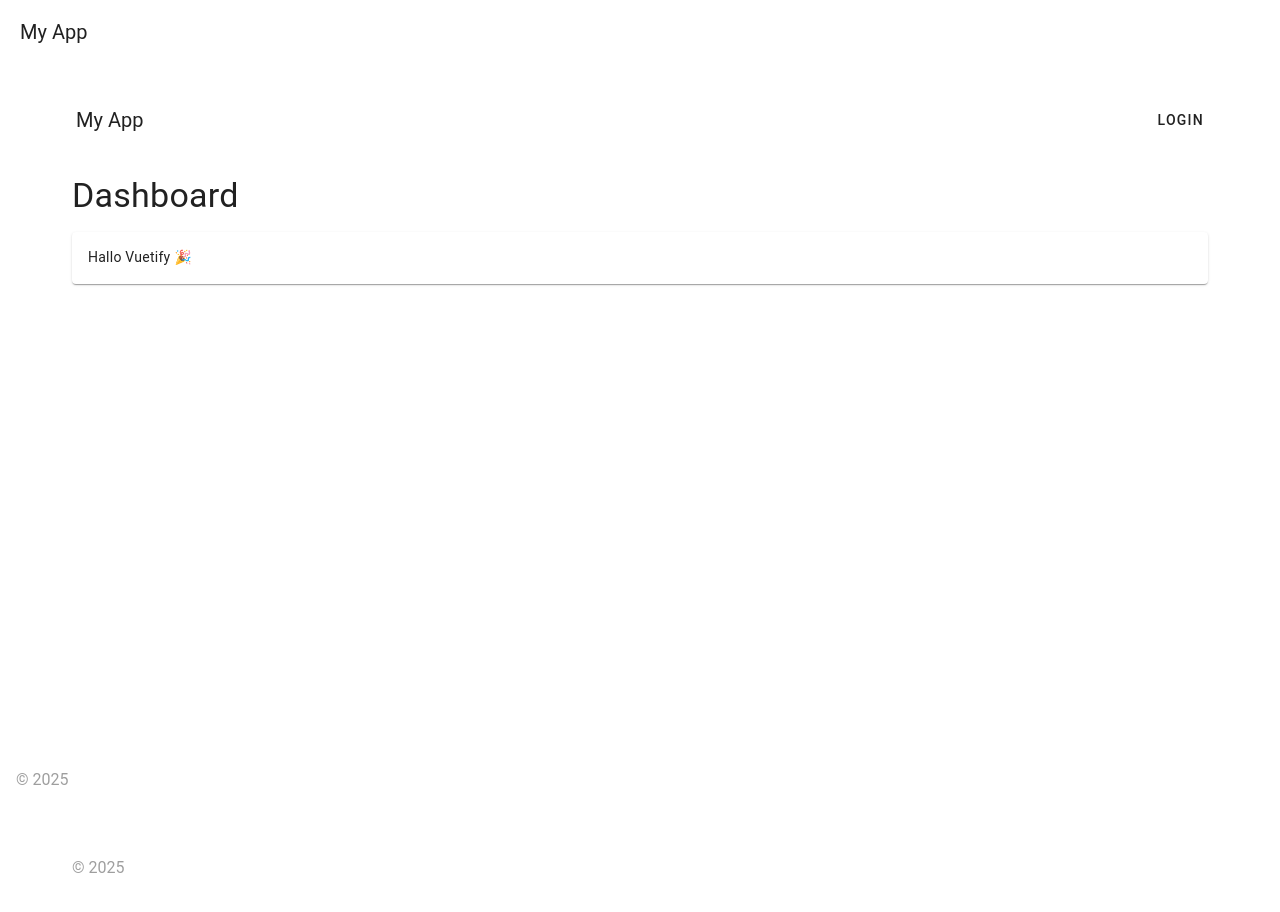
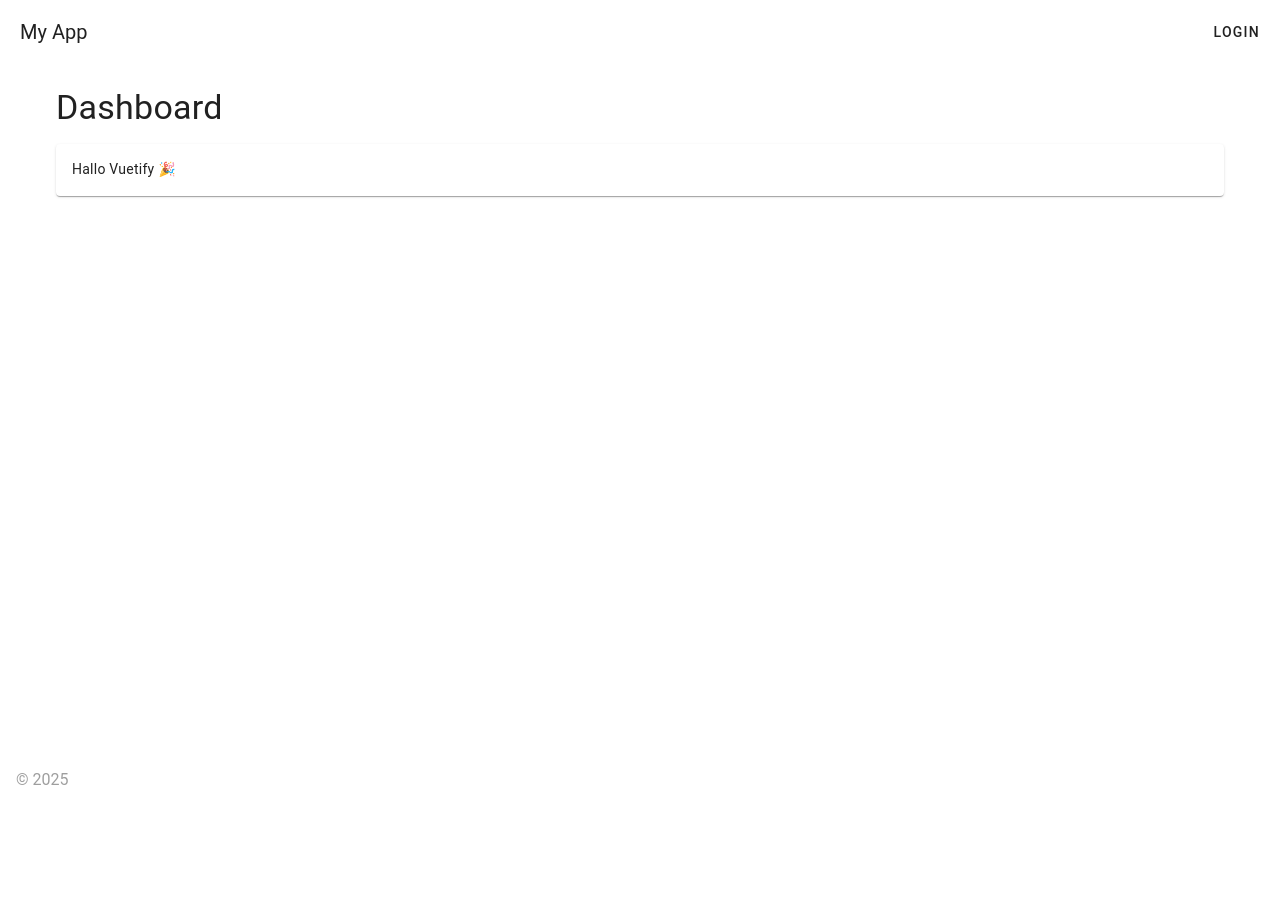
Before and after one commit to coyotiv/raison-server, a Vue app in the folder frontend/: page / in a window 1280 px wide. Shown: the top 912 px of the page. After the commit the page ends 800 px from the top, so only its background shows below. Built offline with nearby package versions, Linux system fonts and the light colour scheme; the HTML template or start-up script is replaced by a standard one.

Commit message:
:bug: Fix layouts

```diff
--- a/frontend/src/App.vue
+++ b/frontend/src/App.vue
@@ -1,16 +1,7 @@
 <script setup lang="ts">
-import { computed } from 'vue'
-import { RouterView, useRoute } from 'vue-router'
-import DefaultLayout from '@/layouts/DefaultLayout.vue'
-import AuthLayout from '@/layouts/AuthLayout.vue'
-
-const route = useRoute()
-const layouts = { default: DefaultLayout, auth: AuthLayout }
-const layout = computed(() => layouts[(route.meta.layout as 'auth' | 'default') || 'default'])
+import { RouterView } from 'vue-router'
 </script>
 
 <template>
-  <component :is="layout">
-    <RouterView />
-  </component>
+  <RouterView />
 </template>
```
